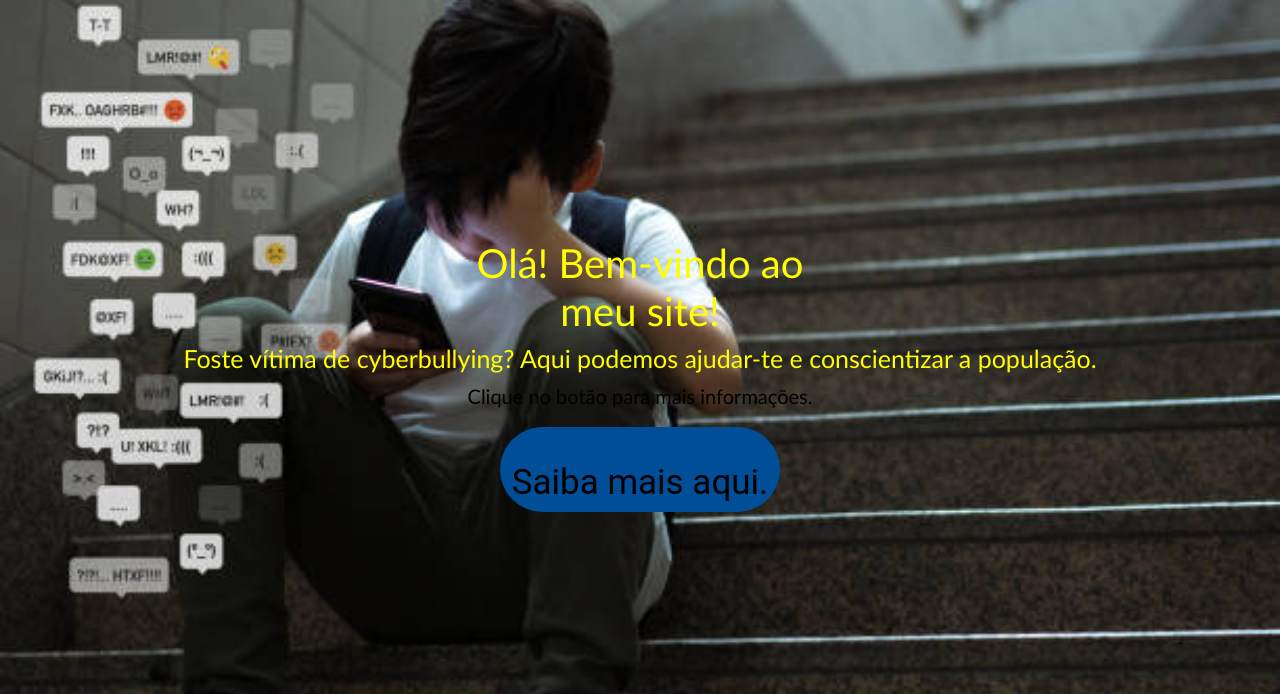
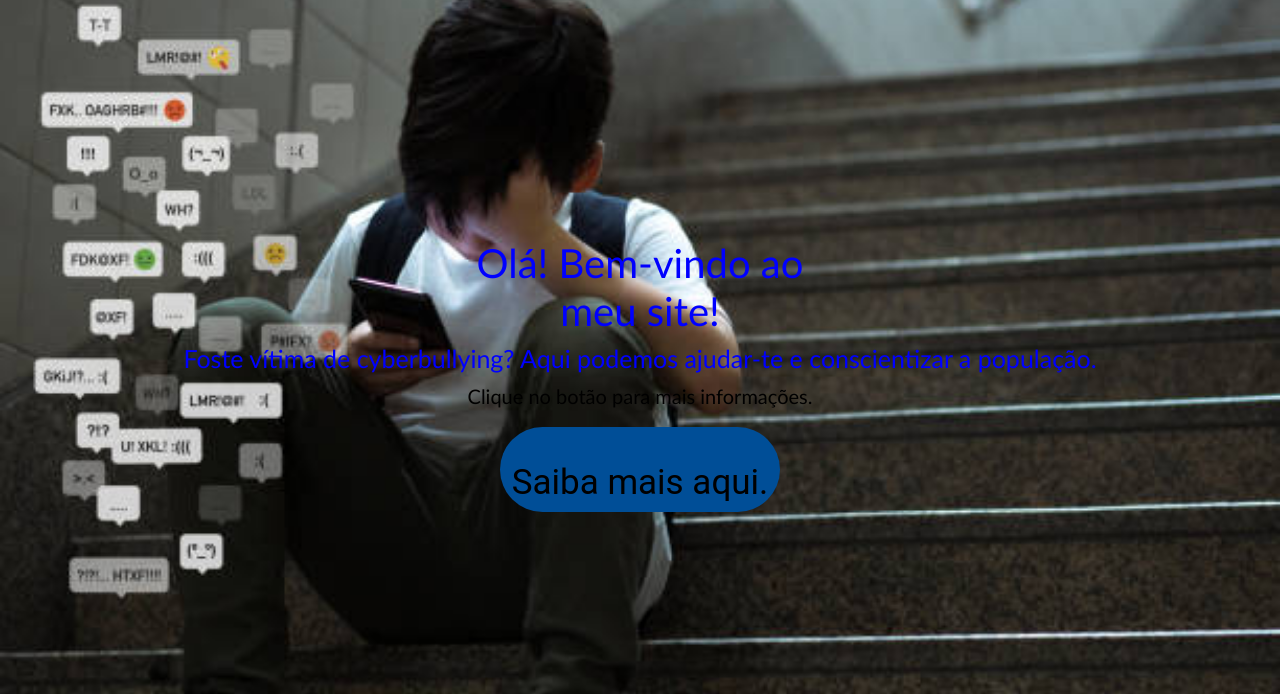
Before and after one commit to Eduardossa2009/Combate-ao-Cyberbullying, a plain HTML site: page index.html in a window 1280 px wide. Shown: the part 102-796 px from the top of the page. Drawn offline with nearby package versions, Linux system fonts and the light colour scheme.

Commit message:
Update styles.css

```diff
--- a/css/styles.css
+++ b/css/styles.css
@@ -3,7 +3,7 @@ body {
 }
 
 p {
-    color: yellow;
+    color: blue;
     font-family: Arial, Helvetica, sans-serif;
     font-size: 25px;
 }
@@ -31,7 +31,7 @@ header #Logo {
 }
 
 h1 {
-    color: yellow;
+    color: blue;
     font-family: 'Calibri', sans-serif;
     width: 400px;
     display: inline-block;
@@ -45,7 +45,7 @@ h1 {
 }
 
 h2 {
-    color: yellow;
+    color: blue;
     font-family: 'Calibri', sans-serif;
     font-size: 25px;
 }
```
